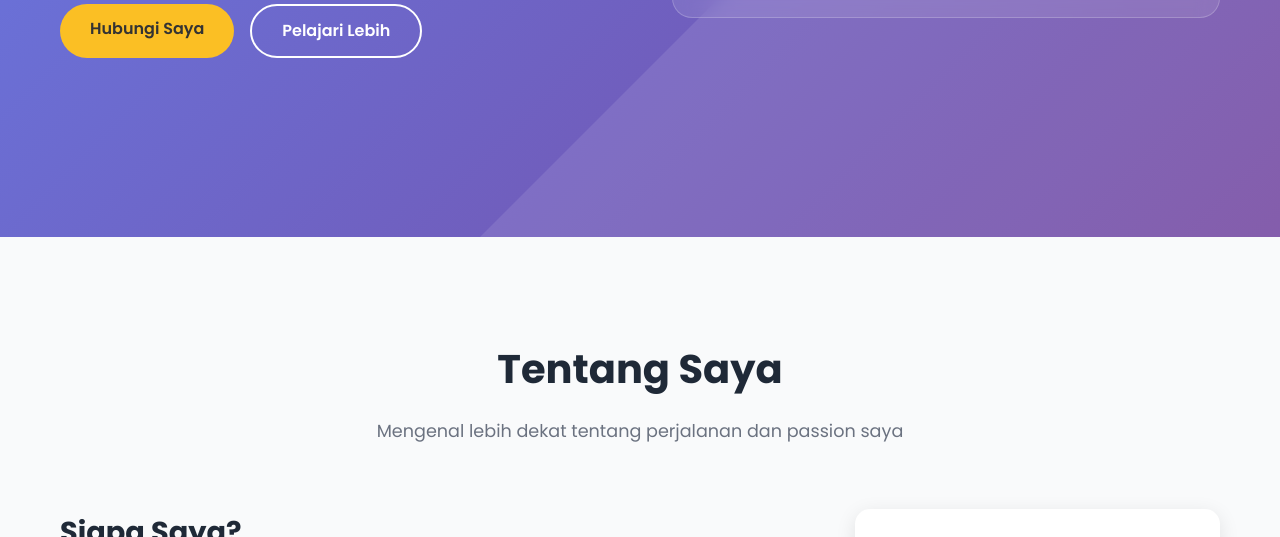
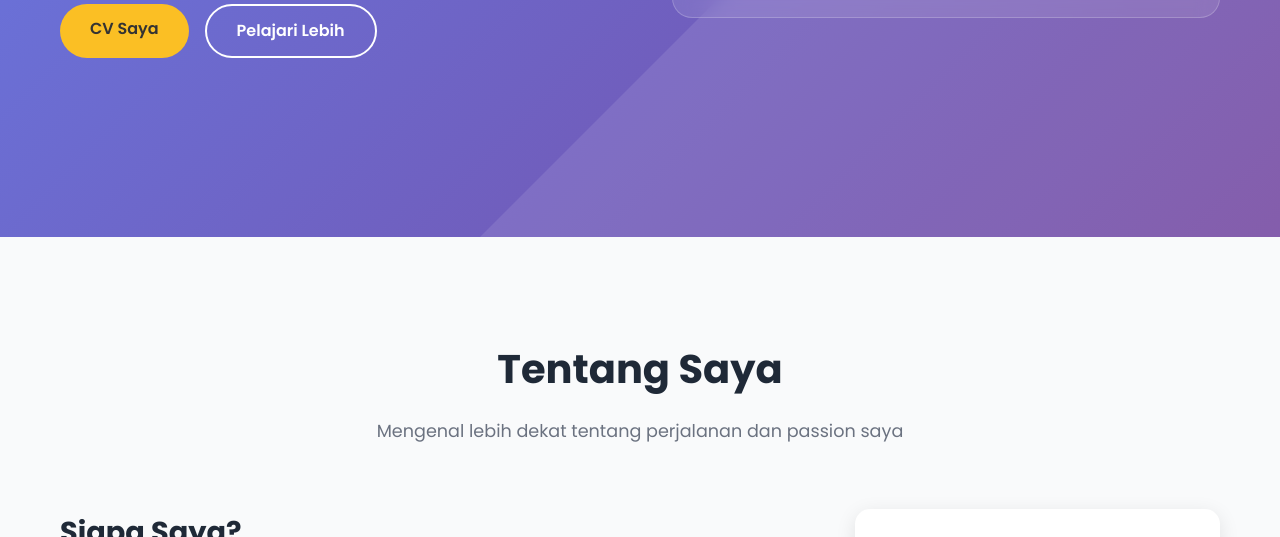
Before and after one commit to marchel04/portofolio, a plain HTML site: page index.html in a window 1280 px wide. Shown: the part 563-1100 px from the top of the page. Drawn offline with Linux system fonts and the light colour scheme.

Commit message:
Update index.html

```diff
--- a/index.html
+++ b/index.html
@@ -41,7 +41,7 @@
                         aplikasi web modern dan user-friendly interfaces.
                     </p>
                     <div class="hero-buttons">
-                        <a href="#contact" class="btn btn-primary">Hubungi Saya</a>
+                        <a href="https://drive.google.com/drive/folders/1mDmzYIwzwvyC1DA3V8JBNBfKzf4L-tfX?usp=sharing" target="_blank" class="btn btn-primary">CV Saya</a>
                         <a href="#about" class="btn btn-secondary">Pelajari Lebih</a>
                     </div>
                 </div>
```
